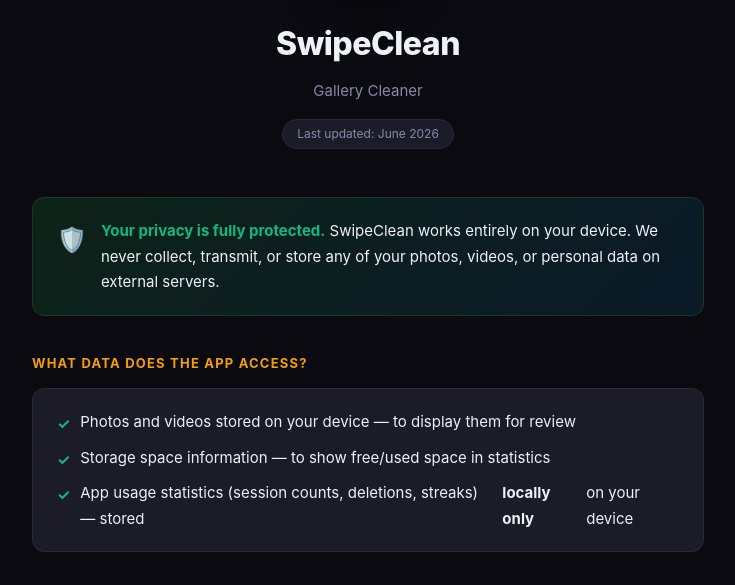
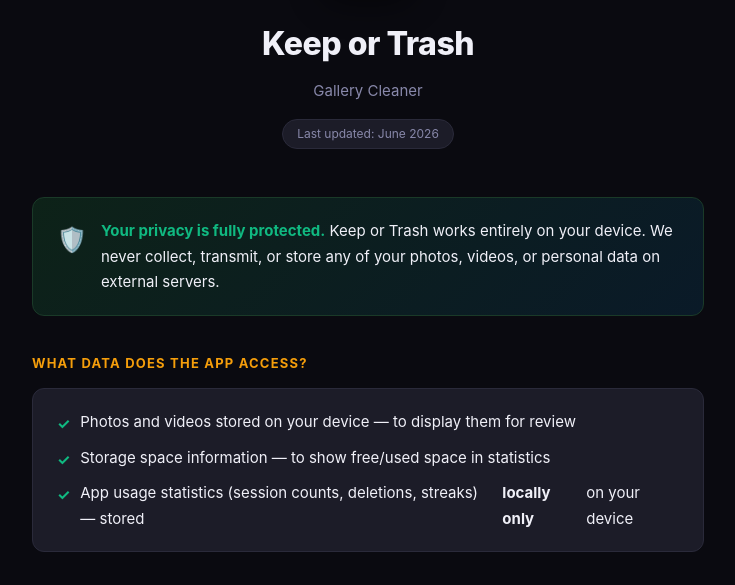
Before and after one commit to diego91gp/keep-or-trash-privacy, a plain HTML site: page index.html in a window 1280 px wide. Shown: the part 194-779 px from the top of the page, without its empty margins (272-1007 px from the left). Drawn offline with Linux system fonts and the light colour scheme.

Commit message:
rebrand: Keep or Trash

```diff
--- a/index.html
+++ b/index.html
@@ -3,7 +3,7 @@
 <head>
   <meta charset="UTF-8" />
   <meta name="viewport" content="width=device-width, initial-scale=1.0" />
-  <title>SwipeClean — Privacy Policy</title>
+  <title>Keep or Trash — Privacy Policy</title>
   <style>
     :root {
       --bg:        #0a0a10;
@@ -202,8 +202,8 @@
 <div class="wrap">
 
   <div class="header">
-    <img class="logo-img" src="logo.png" alt="SwipeClean logo" />
-    <div class="app-name">SwipeClean</div>
+    <img class="logo-img" src="logo.png" alt="Keep or Trash logo" />
+    <div class="app-name">Keep or Trash</div>
     <div class="tagline">Gallery Cleaner</div>
     <span class="updated">Last updated: June 2026</span>
   </div>
@@ -213,7 +213,7 @@
 
     <div class="highlight">
       <div class="icon">🛡️</div>
-      <p><strong>Your privacy is fully protected.</strong> SwipeClean works entirely on your device. We never collect, transmit, or store any of your photos, videos, or personal data on external servers.</p>
+      <p><strong>Your privacy is fully protected.</strong> Keep or Trash works entirely on your device. We never collect, transmit, or store any of your photos, videos, or personal data on external servers.</p>
     </div>
 
     <section>
@@ -244,7 +244,7 @@
     <section>
       <h2>Third-party services</h2>
       <div class="card">
-        <p>SwipeClean does <strong>not</strong> use any analytics, advertising, or tracking SDKs. No third party has access to your data.</p>
+        <p>Keep or Trash does <strong>not</strong> use any analytics, advertising, or tracking SDKs. No third party has access to your data.</p>
         <p style="margin-top:10px;">The app uses only standard Android system APIs (MediaStore) to access your gallery.</p>
       </div>
     </section>
@@ -265,7 +265,7 @@
     <section>
       <h2>Deletion</h2>
       <div class="card">
-        <p>Deletions are <strong>performed by you</strong> after explicit confirmation. SwipeClean uses the Android system's standard deletion mechanism (MediaStore.createDeleteRequest on Android 11+), which shows a native system confirmation dialog before any file is permanently deleted.</p>
+        <p>Deletions are <strong>performed by you</strong> after explicit confirmation. Keep or Trash uses the Android system's standard deletion mechanism (MediaStore.createDeleteRequest on Android 11+), which shows a native system confirmation dialog before any file is permanently deleted.</p>
       </div>
     </section>
 
@@ -279,7 +279,7 @@
     <section>
       <h2>Children's privacy</h2>
       <div class="card">
-        <p>SwipeClean is not directed at children under 13. We do not knowingly collect any information from children.</p>
+        <p>Keep or Trash is not directed at children under 13. We do not knowingly collect any information from children.</p>
       </div>
     </section>
 
@@ -305,7 +305,7 @@
 
     <div class="highlight">
       <div class="icon">🛡️</div>
-      <p><strong>Tu privacidad está completamente protegida.</strong> SwipeClean funciona íntegramente en tu dispositivo. Nunca recopilamos, transmitimos ni almacenamos tus fotos, vídeos ni ningún dato personal en servidores externos.</p>
+      <p><strong>Tu privacidad está completamente protegida.</strong> Keep or Trash funciona íntegramente en tu dispositivo. Nunca recopilamos, transmitimos ni almacenamos tus fotos, vídeos ni ningún dato personal en servidores externos.</p>
     </div>
 
     <section>
@@ -336,7 +336,7 @@
     <section>
       <h2>Servicios de terceros</h2>
       <div class="card">
-        <p>SwipeClean <strong>no utiliza</strong> ningún SDK de analítica, publicidad ni rastreo. Ningún tercero tiene acceso a tus datos.</p>
+        <p>Keep or Trash <strong>no utiliza</strong> ningún SDK de analítica, publicidad ni rastreo. Ningún tercero tiene acceso a tus datos.</p>
         <p style="margin-top:10px;">La app utiliza únicamente las APIs estándar del sistema Android (MediaStore) para acceder a tu galería.</p>
       </div>
     </section>
@@ -357,7 +357,7 @@
     <section>
       <h2>Borrado de archivos</h2>
       <div class="card">
-        <p>Los borrados los realizas <strong>tú</strong> tras confirmación explícita. SwipeClean utiliza el mecanismo estándar de Android (MediaStore.createDeleteRequest en Android 11+), que muestra un diálogo de confirmación nativo del sistema antes de eliminar cualquier archivo de forma permanente.</p>
+        <p>Los borrados los realizas <strong>tú</strong> tras confirmación explícita. Keep or Trash utiliza el mecanismo estándar de Android (MediaStore.createDeleteRequest en Android 11+), que muestra un diálogo de confirmación nativo del sistema antes de eliminar cualquier archivo de forma permanente.</p>
       </div>
     </section>
 
@@ -371,7 +371,7 @@
     <section>
       <h2>Privacidad de menores</h2>
       <div class="card">
-        <p>SwipeClean no está dirigida a menores de 13 años. No recopilamos conscientemente ninguna información de menores.</p>
+        <p>Keep or Trash no está dirigida a menores de 13 años. No recopilamos conscientemente ninguna información de menores.</p>
       </div>
     </section>
 
@@ -397,7 +397,7 @@
 
     <div class="highlight">
       <div class="icon">🛡️</div>
-      <p><strong>Sua privacidade está completamente protegida.</strong> O SwipeClean funciona inteiramente no seu dispositivo. Nunca coletamos, transmitimos ou armazenamos suas fotos, vídeos ou dados pessoais em servidores externos.</p>
+      <p><strong>Sua privacidade está completamente protegida.</strong> O Keep or Trash funciona inteiramente no seu dispositivo. Nunca coletamos, transmitimos ou armazenamos suas fotos, vídeos ou dados pessoais em servidores externos.</p>
     </div>
 
     <section>
@@ -428,7 +428,7 @@
     <section>
       <h2>Serviços de terceiros</h2>
       <div class="card">
-        <p>O SwipeClean <strong>não utiliza</strong> nenhum SDK de análise, publicidade ou rastreamento. Nenhum terceiro tem acesso aos seus dados.</p>
+        <p>O Keep or Trash <strong>não utiliza</strong> nenhum SDK de análise, publicidade ou rastreamento. Nenhum terceiro tem acesso aos seus dados.</p>
       </div>
     </section>
 
@@ -447,7 +447,7 @@
 
     <div class="highlight">
       <div class="icon">🛡️</div>
-      <p><strong>Votre vie privée est entièrement protégée.</strong> SwipeClean fonctionne entièrement sur votre appareil. Nous ne collectons, ne transmettons ni ne stockons jamais vos photos, vidéos ou données personnelles sur des serveurs externes.</p>
+      <p><strong>Votre vie privée est entièrement protégée.</strong> Keep or Trash fonctionne entièrement sur votre appareil. Nous ne collectons, ne transmettons ni ne stockons jamais vos photos, vidéos ou données personnelles sur des serveurs externes.</p>
     </div>
 
     <section>
@@ -478,7 +478,7 @@
     <section>
       <h2>Services tiers</h2>
       <div class="card">
-        <p>SwipeClean <strong>n'utilise</strong> aucun SDK d'analyse, de publicité ou de suivi. Aucun tiers n'a accès à vos données.</p>
+        <p>Keep or Trash <strong>n'utilise</strong> aucun SDK d'analyse, de publicité ou de suivi. Aucun tiers n'a accès à vos données.</p>
       </div>
     </section>
 
@@ -497,7 +497,7 @@
 
     <div class="highlight">
       <div class="icon">🛡️</div>
-      <p><strong>Deine Privatsphäre ist vollständig geschützt.</strong> SwipeClean funktioniert vollständig auf deinem Gerät. Wir sammeln, übertragen oder speichern niemals deine Fotos, Videos oder persönlichen Daten auf externen Servern.</p>
+      <p><strong>Deine Privatsphäre ist vollständig geschützt.</strong> Keep or Trash funktioniert vollständig auf deinem Gerät. Wir sammeln, übertragen oder speichern niemals deine Fotos, Videos oder persönlichen Daten auf externen Servern.</p>
     </div>
 
     <section>
@@ -528,7 +528,7 @@
     <section>
       <h2>Drittanbieterdienste</h2>
       <div class="card">
-        <p>SwipeClean verwendet <strong>keine</strong> Analyse-, Werbe- oder Tracking-SDKs. Kein Dritter hat Zugriff auf deine Daten.</p>
+        <p>Keep or Trash verwendet <strong>keine</strong> Analyse-, Werbe- oder Tracking-SDKs. Kein Dritter hat Zugriff auf deine Daten.</p>
       </div>
     </section>
 
@@ -545,7 +545,7 @@
 </div><!-- /wrap -->
 
 <footer>
-  SwipeClean · Privacy Policy · <a href="mailto:diego91gp@gmail.com" class="contact-link">diego91gp@gmail.com</a>
+  Keep or Trash · Privacy Policy · <a href="mailto:diego91gp@gmail.com" class="contact-link">diego91gp@gmail.com</a>
 </footer>
 
 <script>
```
